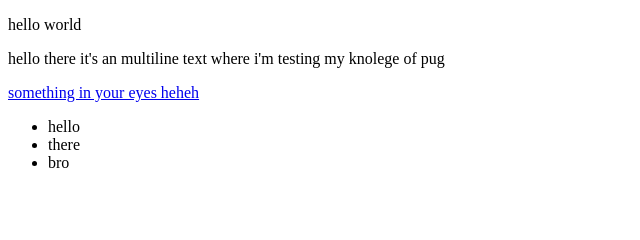
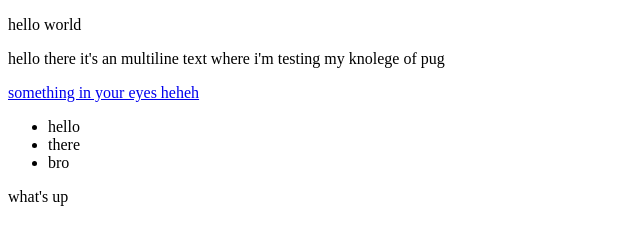
Before and after one commit to babkavokne/atlantida, a website: page index.pug in a window 1280 px wide. Shown: the full height of the page, 0-640 px from the left. Drawn offline with nearby package versions, Linux system fonts and the light colour scheme; files that its build step writes are made by us from their sources.

Commit message:
enother one

```diff
--- a/test.pug
+++ b/test.pug
@@ -2,3 +2,5 @@
   li hello
   li there
   li bro
+
+.something-new what's up
```
Also changed, not shown: html/index.html.
